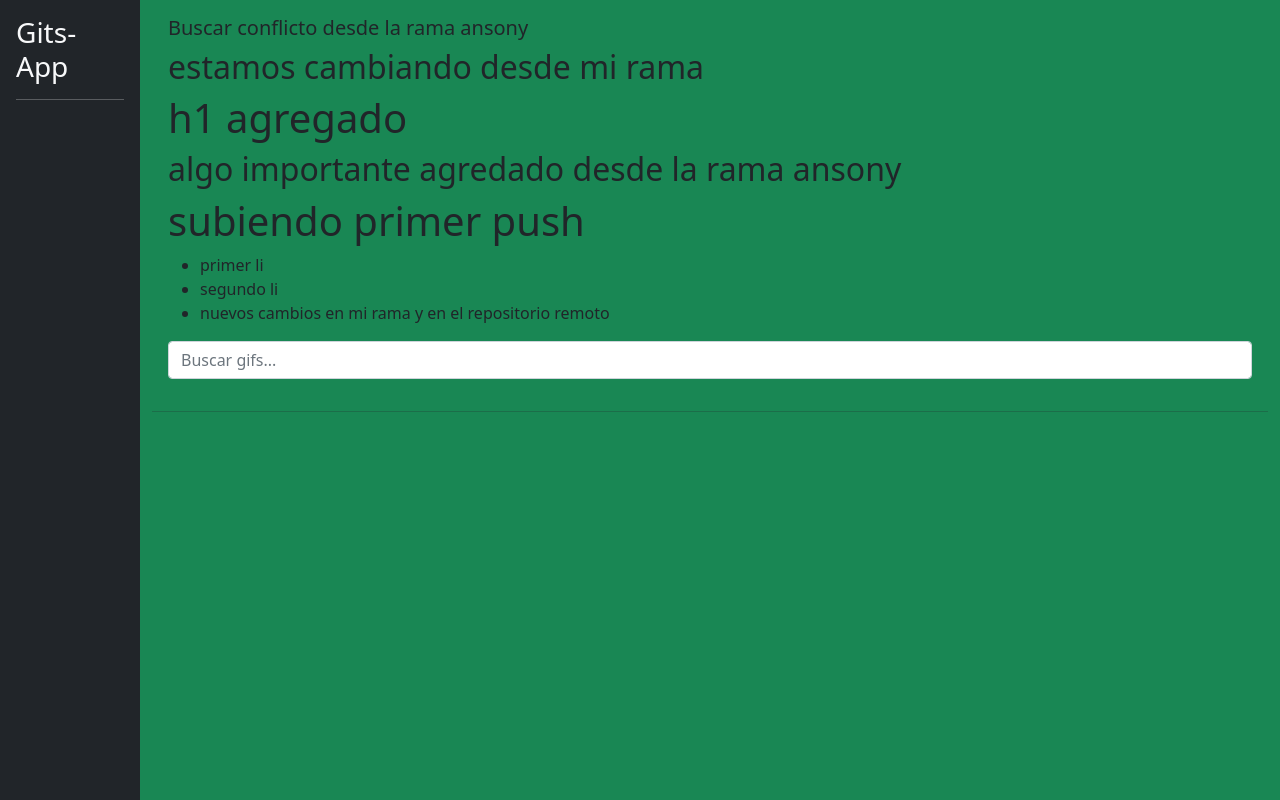
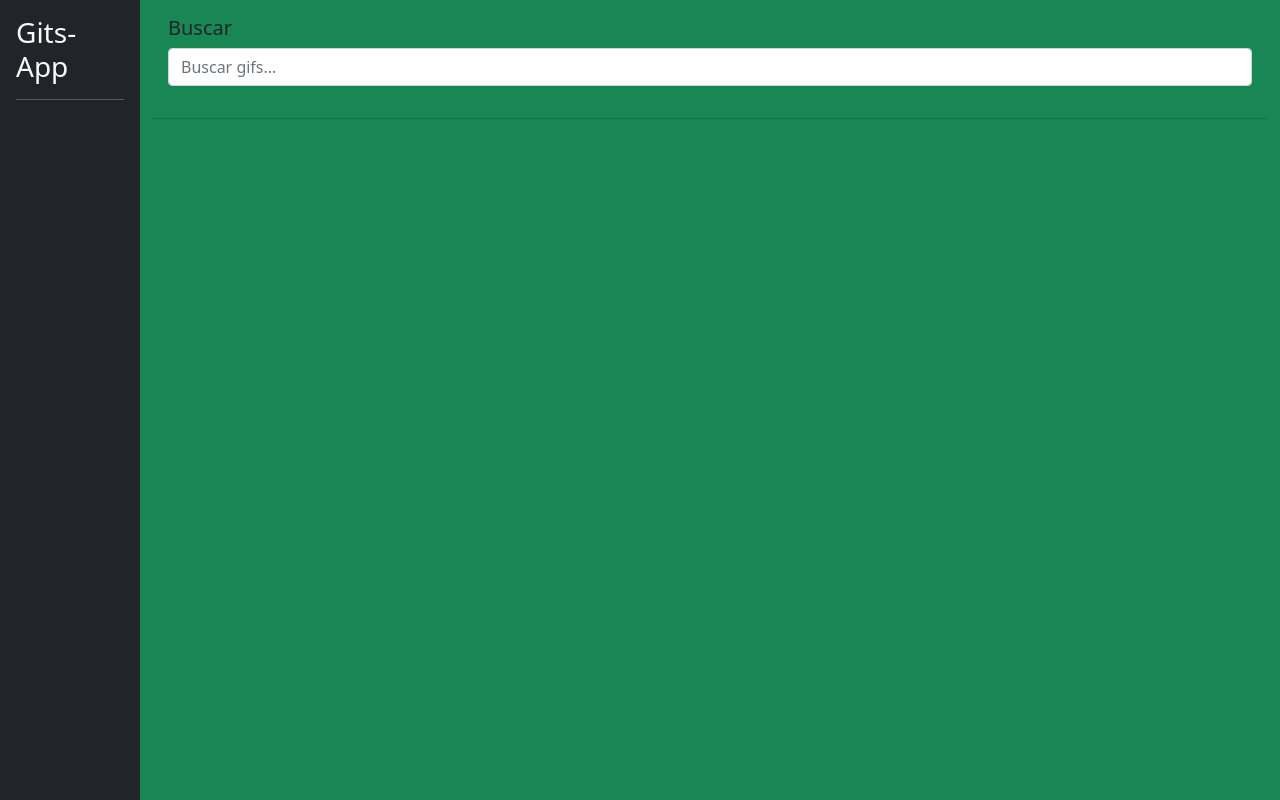
Before and after one commit to ansonyhm01/angular-curso, an Angular app: page / in a window 1280 px wide. Built offline with nearby package versions, Linux system fonts and the light colour scheme.

Commit message:
regreso original

```diff
--- a/src/app/gifs/busqueda/busqueda.component.html
+++ b/src/app/gifs/busqueda/busqueda.component.html
@@ -1,13 +1,4 @@
-<h5>Buscar conflicto desde la rama ansony</h5>
-<h2>estamos cambiando desde mi rama</h2>
-<h1>h1 agregado</h1>
-<h2>algo importante agredado desde la rama ansony</h2>
-<h1>subiendo primer push</h1>
-<ul>
-  <li>primer li</li>
-  <li>segundo li</li>
-  <li>nuevos cambios en mi rama y en el repositorio remoto</li>
-</ul>
+<h5>Buscar</h5>
 <input
   type="text"
   class="form-control"
```
